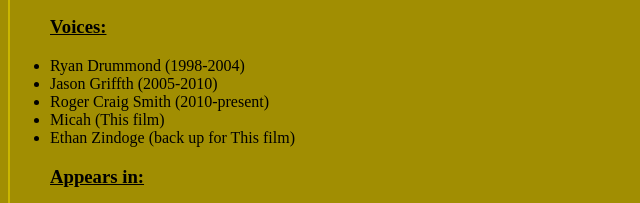
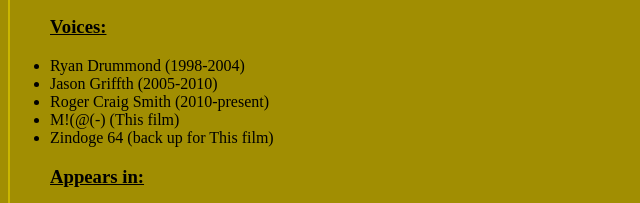
Before and after one commit to LIamario64/Sonic-3-Super-Mario-bros.com, a plain HTML site: page Sonic 3 & super mario bros (super sonic).html in a window 1280 px wide. Shown: the part 1425-1628 px from the top of the page, 0-640 px from the left. Drawn offline with Linux system fonts and the light colour scheme.

Commit message:
Sonic 3 & super mario bros (super sonic).html

```diff
--- a/Sonic 3 & super mario bros (super sonic).html
+++ b/Sonic 3 & super mario bros (super sonic).html
@@ -46,8 +46,8 @@
 <li>Ryan Drummond (1998-2004)</li>
 <li>Jason Griffth (2005-2010)</li>
 <li>Roger Craig Smith (2010-present)</li>
-<li>Micah (This film)</li>
-<li>Ethan Zindoge  (back up for This film)</li>
+<li>M!(@(-) (This film)</li>
+<li>Zindoge 64  (back up for This film)</li>
 <h3> <u> Appears in:</u> </h3>
 <li>Sonic the Hedgehog 2</li>
 <li>Sonic the Hedgehog 3 </li>
```
